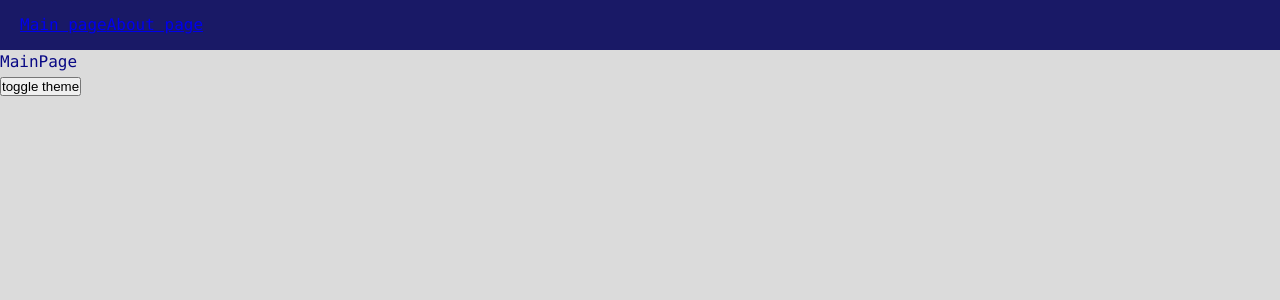
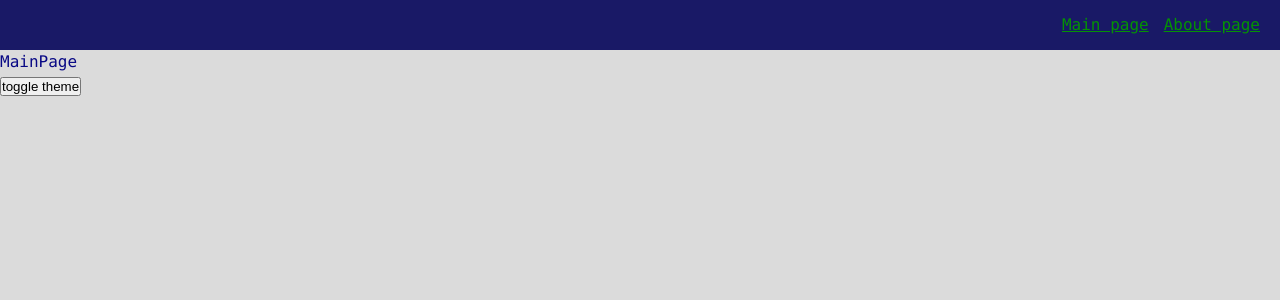
Before and after one commit to useharm/newproject, a React app: page / in a window 1280 px wide. Shown: the top 300 px of the page. Built offline with nearby package versions, Linux system fonts and the light colour scheme.

Commit message:
created ui kit links

```diff
--- a/src/app/styles/themes/dark.scss
+++ b/src/app/styles/themes/dark.scss
@@ -4,4 +4,7 @@
 
     --primary-color: rgb(4, 147, 4);
     --secondary-color: rgb(37, 194, 37);
+
+    --inverted-primary-color: rgb(8, 8, 132);
+    --inverted-secondary-color: rgb(7, 7, 225);
 }
--- a/src/app/styles/themes/normal.scss
+++ b/src/app/styles/themes/normal.scss
@@ -4,4 +4,7 @@
 
     --primary-color: rgb(8, 8, 132);
     --secondary-color: rgb(7, 7, 225);
+
+    --inverted-primary-color: rgb(4, 147, 4);
+    --inverted-secondary-color: rgb(37, 194, 37);
 }
--- a/src/app/styles/variables/global.scss
+++ b/src/app/styles/variables/global.scss
@@ -9,4 +9,9 @@
     --font-size-l: 24px;
     --font-line-l: 32px;
     --font-l: var(--font-size-l)/var(--font-line-l) var(--font-family-main);
+
+
+    // размеры
+
+    --navbar-height: 50px;
 }
--- /dev/null
+++ b/src/shared/ui/AppLink/AppLink.module.scss
@@ -0,0 +1,9 @@
+.AppLink {
+    color: var(--primary-color)
+}
+.primary {
+    color: var(--primary-color);
+}
+.secondary {
+    color: var(--inverted-primary-color);
+}
--- /dev/null
+++ b/src/shared/ui/AppLink/AppLink.tsx
@@ -0,0 +1,29 @@
+import { classNames } from 'shared/lib/classNames/classNames'
+import cls from './AppLink.module.scss';
+import { FC } from 'react';
+import { Link, LinkProps } from 'react-router-dom';
+
+export enum AppLinkTheme {
+    PRIMARY = 'primary',
+    SECONDARY = 'secondary',
+}
+
+interface AppLinkProps extends LinkProps {
+    className?: string;
+    theme?: AppLinkTheme;
+}
+
+export const AppLink: FC<AppLinkProps> = (props) => {
+  const {
+    to,
+    children,
+    className,
+    theme = AppLinkTheme.PRIMARY,
+    ...otherProps
+} = props;
+  return (
+    <Link to={to} className={classNames(cls.AppLink, {}, [className, cls[theme]])} {...otherProps}>
+        {children}
+    </Link>
+  )
+}
--- a/src/widgets/NavBar/ui/Navbar.module.scss
+++ b/src/widgets/NavBar/ui/Navbar.module.scss
@@ -1,8 +1,14 @@
 .Navbar {
     width: 100%;
-    height: 50px;
+    height: var(--navbar-height);
     background: var(--inverted-bg-color);
     display: flex;
     align-items: center;
     padding: 20px;
 }
+.links {
+    margin-left: auto;
+}
+.mainLink {
+    margin-right: 15px;
+}
--- a/src/widgets/NavBar/ui/Navbar.tsx
+++ b/src/widgets/NavBar/ui/Navbar.tsx
@@ -1,6 +1,7 @@
 import { Link } from 'react-router-dom'
 import { classNames } from 'shared/lib/classNames/classNames'
 import cls from './Navbar.module.scss';
+import { AppLink, AppLinkTheme } from 'shared/ui/AppLink/AppLink';
 
 interface NavbarProps {
     className?: string;
@@ -9,8 +10,10 @@
 export function Navbar({className}: NavbarProps) {
   return (
     <div className={classNames(cls.Navbar, {}, [className])}>
-        <Link to='/'>Main page</Link>
-        <Link to='/about'>About page</Link>
+      <div className={cls.links}>
+        <AppLink theme={AppLinkTheme.SECONDARY} to='/' className={cls.mainLink}>Main page</AppLink>
+        <AppLink theme={AppLinkTheme.SECONDARY} to='/about'>About page</AppLink>
+      </div>
     </div>
   )
 }
```
